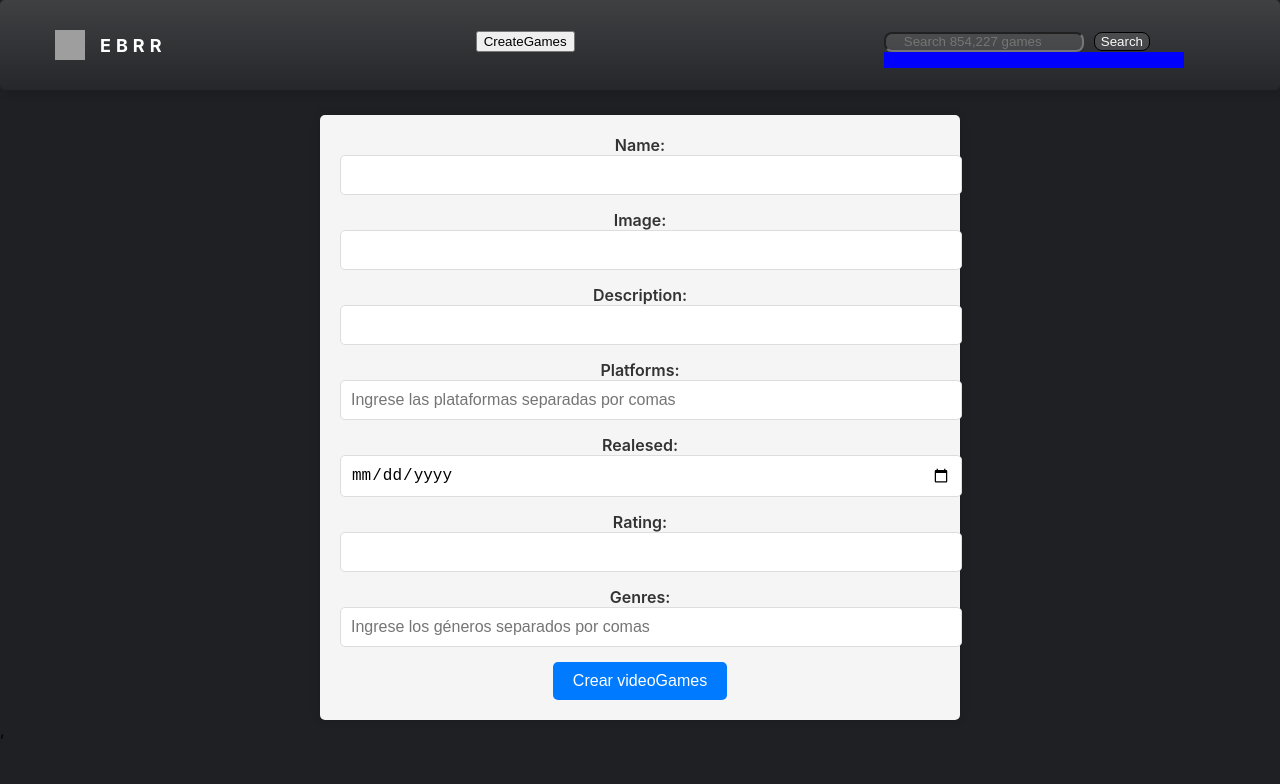
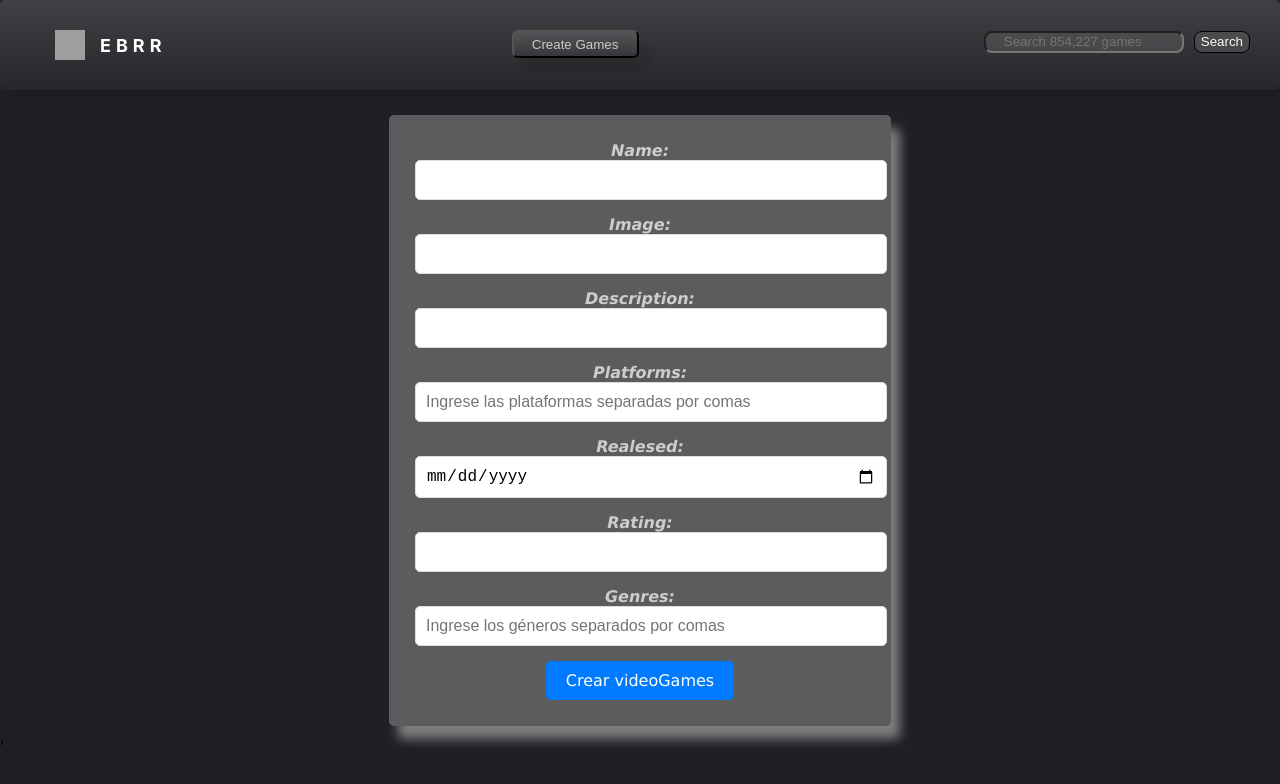
Before and after one commit to elianbenjamin/PI-Videogames-Elian, a React (Create React App) app in the folder client/: page /creategames in a window 1280 px wide. Shown: the top 784 px of the page. Built offline with nearby package versions, Linux system fonts and the light colour scheme; grey boxes are pictures that could not be loaded.

Commit message:
estiloos dos am

```diff
--- a/client/src/components/card/Card.module.css
+++ b/client/src/components/card/Card.module.css
@@ -42,8 +42,10 @@ body{
     font-size: 20px;
     font-weight: 900;
     margin-bottom: 10px;
-    color: #efebebc9;
+    color: #f1f5f9;
+    font-style: oblique;
     font-family: system-ui, -apple-system, BlinkMacSystemFont, 'Segoe UI', Roboto, Oxygen, Ubuntu, Cantarell, 'Open Sans', 'Helvetica Neue', sans-serif;
+
   }
 .img {
     width: 100%;
--- a/client/src/components/detail/Detail.module.css
+++ b/client/src/components/detail/Detail.module.css
@@ -34,13 +34,33 @@
     color: #929292;
     display: flex;
     flex-direction: column;
+    font-style: oblique;
+    font-family: -apple-system,BlinkMacSystemFont,Segoe UI,Roboto,Oxygen,Ubuntu,Cantarell,Open Sans,Helvetica Neue,sans-serif
   }
 .rating{
+    color: #929292;
     font-family: -apple-system,BlinkMacSystemFont,Segoe UI,Roboto,Oxygen,Ubuntu,Cantarell,Open Sans,Helvetica Neue,sans-serif
 
 }
 .text{
     overflow-y: auto;
+    background-color: rgba(12, 11, 11, 0.66);
+    box-shadow: 5px 5px 3px white;
     height: 180px;
+    border-radius: 6px;
+    color: #929292;
+    font-style: oblique;
+    font-family: -apple-system,BlinkMacSystemFont,Segoe UI,Roboto,Oxygen,Ubuntu,Cantarell,Open Sans,Helvetica Neue,sans-serif
 
 }
+.platforms{
+    color: #929292;
+    font-style: oblique;
+    font-family: -apple-system,BlinkMacSystemFont,Segoe UI,Roboto,Oxygen,Ubuntu,Cantarell,Open Sans,Helvetica Neue,sans-serif
+
+}
+.released{
+    color: #929292;
+    font-style: oblique;
+    font-family: -apple-system,BlinkMacSystemFont,Segoe UI,Roboto,Oxygen,Ubuntu,Cantarell,Open Sans,Helvetica Neue,sans-serif
+}
--- a/client/src/components/detail/DetailDumb.jsx
+++ b/client/src/components/detail/DetailDumb.jsx
@@ -14,8 +14,8 @@ const DetailDumb = ({ props }) => {
       <div className={styles.div2}>
         <img className={styles.img} src={background_image} alt={name} />
         <h1 className={styles.name}>{name}</h1>
-        <h3>Realesed: {released}</h3>
-        <h3>Platfroms: {platforms ? platforms.join(", ") : ""}</h3>
+        <h3 className={styles.released}  >Realesed: {released}</h3>
+        <h3 className={styles.platforms}>Platfroms: {platforms ? platforms.join(", ") : ""}</h3>
         <h2 className={styles.genres}>Genres: {genres ? genres.join(", ") : ""}</h2>
         <span className={styles.rating}>Rating: {rating}</span>
         <p className={styles.text}>Description: {description}</p>
--- a/client/src/components/form/Form.jsx
+++ b/client/src/components/form/Form.jsx
@@ -56,6 +56,7 @@ const Form = () => {
     }
 
 
+
   return (
     <>
     <NavBar/>
@@ -79,15 +80,18 @@ const Form = () => {
       <div className={styles.inputDescription}>
         <label className={styles.label}  htmlFor="description" >Description: </label>
         <input className={styles.input} id="description" type="text" name='description' value={games.description} onChange={handleChange}/>
+        {error.description && <p>{error.description}</p>}
       </div>
 
       <div className={styles.inputPlatforms}>
         <label className={styles.label} htmlFor="platforms" >Platforms: </label>
         <input className={styles.input} id="platforms" type="text" name='platforms' placeholder="Ingrese las plataformas separadas por comas" value={games.platforms.toString()} onChange={handleChange}/>
+        {error.platforms && <p>{error.platforms}</p>}
       </div>
       <div className={styles.inputReleased}>
         <label className={styles.label} htmlFor="released" >Realesed: </label>
         <input className={styles.input} id="released" type="date" name='released' value={games.released} onChange={handleChange}/>
+        {error.released && <p>{error.released}</p>}
       </div>
 
       <div className={styles.inputRating}>
@@ -99,6 +103,7 @@ const Form = () => {
       <div className={styles.inputGenres}>
         <label className={styles.label} htmlFor="genres" >Genres: </label>
         <input className={styles.input} id="genres" type="text" name='genres' placeholder="Ingrese los géneros separados por comas"value={games.genres.toString()} onChange={handleChange}/>
+        {error.genres && <p>{error.genres}</p>}
       </div>
 
       <button className={styles.button} type="submit" onClick={handleSubmit}>Crear videoGames</button>
--- a/client/src/components/form/Form.module.css
+++ b/client/src/components/form/Form.module.css
@@ -1,13 +1,13 @@
 /* Form.module.css */
 
 .cointainer {
-    width: 100%;
+    width: 450px;
     max-width: 600px;
     margin: 0 auto;
-    padding: 20px;
-    background-color: #f5f5f5;
+    padding: 26px;
+    background-color: #8e8e8e8c;
     border-radius: 5px;
-    box-shadow: 0 0 10px rgba(0, 0, 0, 0.15);
+    box-shadow: 9px 13px 11px #fbfbfb6e;
 }
 
 .form {
@@ -18,9 +18,12 @@
 }
 
 .label {
+    margin-bottom: 10ox;
     font-size: 16px;
     font-weight: 600;
-    color: #333;
+    color: #efebebc9;
+    font-family: 'Lucida Sans', 'Lucida Sans Regular', 'Lucida Grande', 'Lucida Sans Unicode', Geneva, Verdana, sans-serif;
+    font-style: oblique;
 }
 
 .input {
@@ -40,6 +43,7 @@
 .inputGenres {
     display: flex;
     flex-direction: column;
+
 }
 
 .button {
@@ -52,8 +56,9 @@
     border-radius: 5px;
     cursor: pointer;
     align-self: center;
+    font-family: 'Lucida Sans', 'Lucida Sans Regular', 'Lucida Grande', 'Lucida Sans Unicode', Geneva, Verdana, sans-serif;;
 }
 
 .button:hover {
-    background-color: #0056b3;
+    background-color: #1b1c1d46;
 }
--- a/client/src/components/navbar/NavBar.jsx
+++ b/client/src/components/navbar/NavBar.jsx
@@ -13,11 +13,14 @@ const NavBar = () => {
     return (
         <div className={styles.container}>
             <div className={styles.navLogo}>
+                <NavLink to="/home">
                 <img className={styles.img} src="https://cdn2.iconfinder.com/data/icons/popular-games-1/50/warface_squircle-512.png" alt="" />
+                </NavLink>
                 <span className={styles.logoName}>ebrr</span>
+
             </div>
             <NavLink to={'/creategames'}>
-            <button>CreateGames</button>
+            <button className={styles.btn}>Create Games</button>
             </NavLink>
             <SearchBar />
 
--- a/client/src/components/navbar/NavBar.module.css
+++ b/client/src/components/navbar/NavBar.module.css
@@ -31,3 +31,12 @@ align-items: center;
     font-size: 18px;
     letter-spacing: 5px;
 }
+
+.btn{
+    color: #efebebc9;
+    box-shadow: 9px 14px 6px 0px #0000001A;
+    background: linear-gradient(180deg, rgba(249, 249, 249, 0.15) 0%, rgba(249, 249, 249, 0.03) 100%);
+    border-radius: 6px;
+    height: 28px;
+    width: 127px;
+}
--- a/client/src/components/searchBar/SearchBar.jsx
+++ b/client/src/components/searchBar/SearchBar.jsx
@@ -34,10 +34,10 @@ const SearchBar = () => {
           <button className={styles.btn} type="submit" onClick={handleSearch}>Search</button>
 
         </form>
-        <div className={styles.container}>
+        <div>
         {videogameName && (
           <div className={styles.hijo }>
-               <ul>
+
 
             {videogameName.map((game) => (
 
@@ -53,7 +53,7 @@ const SearchBar = () => {
                     </NavLink>
                 </div>
             ))}
-        </ul>
+
      </div>
 
 )}
--- a/client/src/components/searchBar/SearchBar.module.css
+++ b/client/src/components/searchBar/SearchBar.module.css
@@ -1,7 +1,7 @@
 
 .input{
     width: 200px;
-    height: 15px;
+    height: 22px;
     padding: 8px;
     border-radius: 8px;
     gap: 10px;
@@ -15,35 +15,38 @@
     border: 1px solid black;
     background: #F9F9F91A;
     color: #f9f9f9;
+    height: 22px;
+}
+.btn:hover{
+    background:#847a7ab8 ;
+
+}
+.input:hover{
+    background:#a19e9e4e ;
 }
 
 .input::placeholder{
     text-indent: 10px;
 }
-.container1{
-    margin-right: 100px;
-}
-.container{
-    background-color: yellow;
 
-    width:200px;
 
-}
 
 .hijo{
-    width: 300px;
+    width: 270px;
     max-Height: 400px;
-    overflow-y: auto ;
-    background-color: blue;
-    position:absolute;
-
+    overflow-y: auto;
+    background-color: #94a3b8;
+    position: absolute;
+    overflow-x: auto;
+    margin-top: 6px;
+    border-radius: 8px;
 
 }
 
 .name{
-    background-color: aliceblue;
-    width: 310px;
-    height: 20px;
+    border-radius: 8px;
+    width: 206px;
+    height: 15px;
     font-size: small;
 
 }
--- a/client/src/helpers/validation.js
+++ b/client/src/helpers/validation.js
@@ -7,6 +7,10 @@ if(!error.name){
 if(error.name.length > 25){
     errors.name= "Maximo 25 caracteres"
 }
+if((/[^a-zA-Z0-9\s]+/.test(error.name))){
+    errors.name = 'Caracteres inválidos'
+}
+
 if((!/^(http|https):\/\/[^ "]+$/.test(error.background_image))){
     errors.background_image = 'La imagen no es una URL válida'
 }
@@ -16,6 +20,9 @@ if((!/^[a-zA-Z0-9\s.,!?()-]*$/.test(error.description))){
    if((!/^(0([.]\d+)?|([1-4]([.]\d+)?)|(5([.]0)?))$/.test(error.rating))){
     errors.rating = 'Debe ser decimal entre 0.0-5.0'
    }
+if((!/,/.test(error.platforms))){
+    error.platforms = 'Tienes que separarlos por coma.'
+}
    return errors
 }
 
--- a/client/src/index.js
+++ b/client/src/index.js
@@ -1,5 +1,5 @@
 import React from 'react';
-import ReactDOM from 'react-dom';
+import ReactDOM from 'react-dom/client';
 import './index.css';
 import App from './App';
 import reportWebVitals from './reportWebVitals';
```
